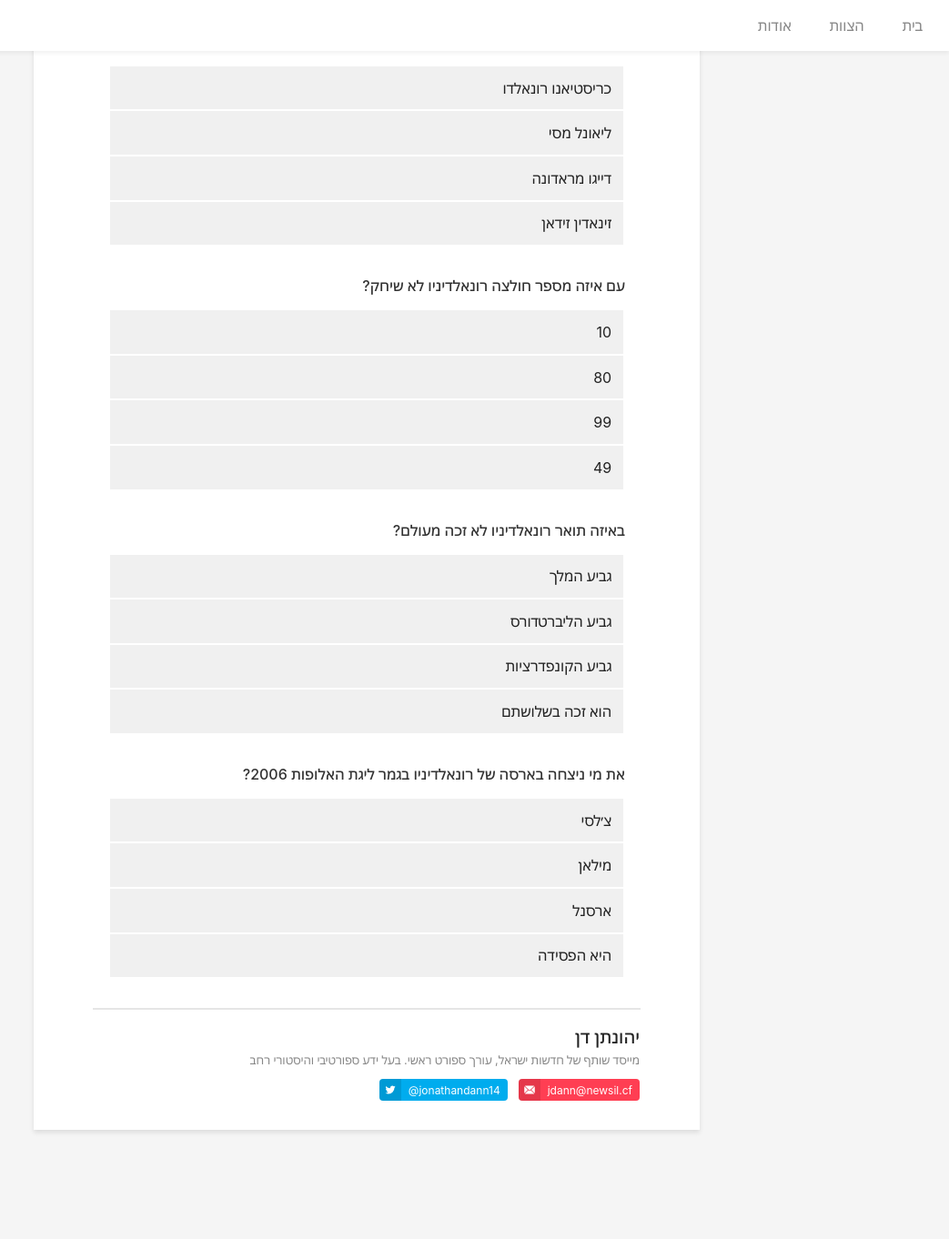
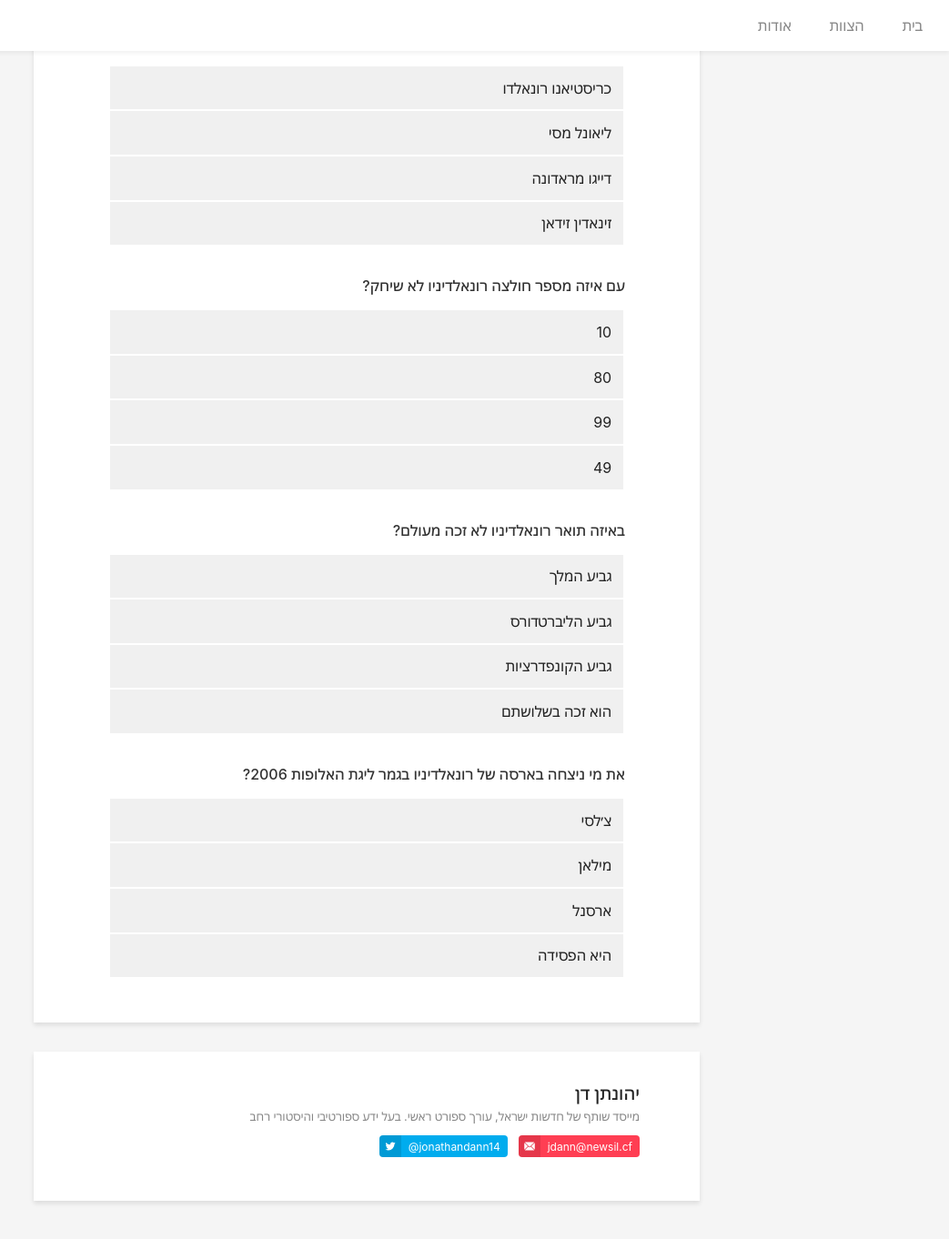
Before and after one commit to newsil/newsil, a Jekyll site: the page built from _posts/2020-03-21-ronaldo.md, in a window 1280 px wide and 1400 px high, scrolled down 950 px. Shown: the top 1362 px of the window at 91% size, without its empty margins (237-1280 px from the left). Built offline with Jekyll 4.4.1, drawn with Linux system fonts in a browser that asks for light colours; before the commit the page ends 2272 px from its top, so only the background shows below that.

Commit message:
Update post layout

```diff
--- a/_layouts/post.html
+++ b/_layouts/post.html
@@ -20,7 +20,8 @@
             {{ content }}
         </div>
     </article>
-    <hr class="authors-separator">
+</div>
+<div class="content-wrapper separate">
     <ul class="authors">
         {% for person in page.authors %}
         {% assign author = site.authors | where: 'short_name', person | first %}
--- a/_sass/main.scss
+++ b/_sass/main.scss
@@ -11,7 +11,7 @@
 
 
 #layout {
-  padding: 5rem 1rem;
+  padding: 5rem 2rem;
   display: flex;
   flex-direction: column;
   align-items: center;
@@ -76,6 +76,7 @@
   font-weight: bold;
   padding-bottom: 0.2rem;
 }
+
 .content-wrapper {
   margin: 0 1rem;
   padding: 2rem 1rem;
@@ -85,6 +86,10 @@
   background-color: white;
   box-shadow: 0 3px 5px 0 rgba(0, 0, 0, 0.1);
 
+  &.separate {
+    margin-top: 2rem;
+  }
+
   > * {
     max-width: 600px;
     margin: auto;
--- a/assets/css/social.scss
+++ b/assets/css/social.scss
@@ -7,15 +7,16 @@
 
 .contact-container {
   display: flex;
+  flex-wrap: wrap;
 
   .contact {
     direction: ltr;
 
     display: flex;
-    flex-wrap: wrap;
     align-items: center;
 
     margin-left: 1rem;
+    margin-bottom: 1rem;
 
     background-color: #878787;
     transition: 0.2s opacity ease;
```
Lines whose indentation alone changed are shown as unchanged.
